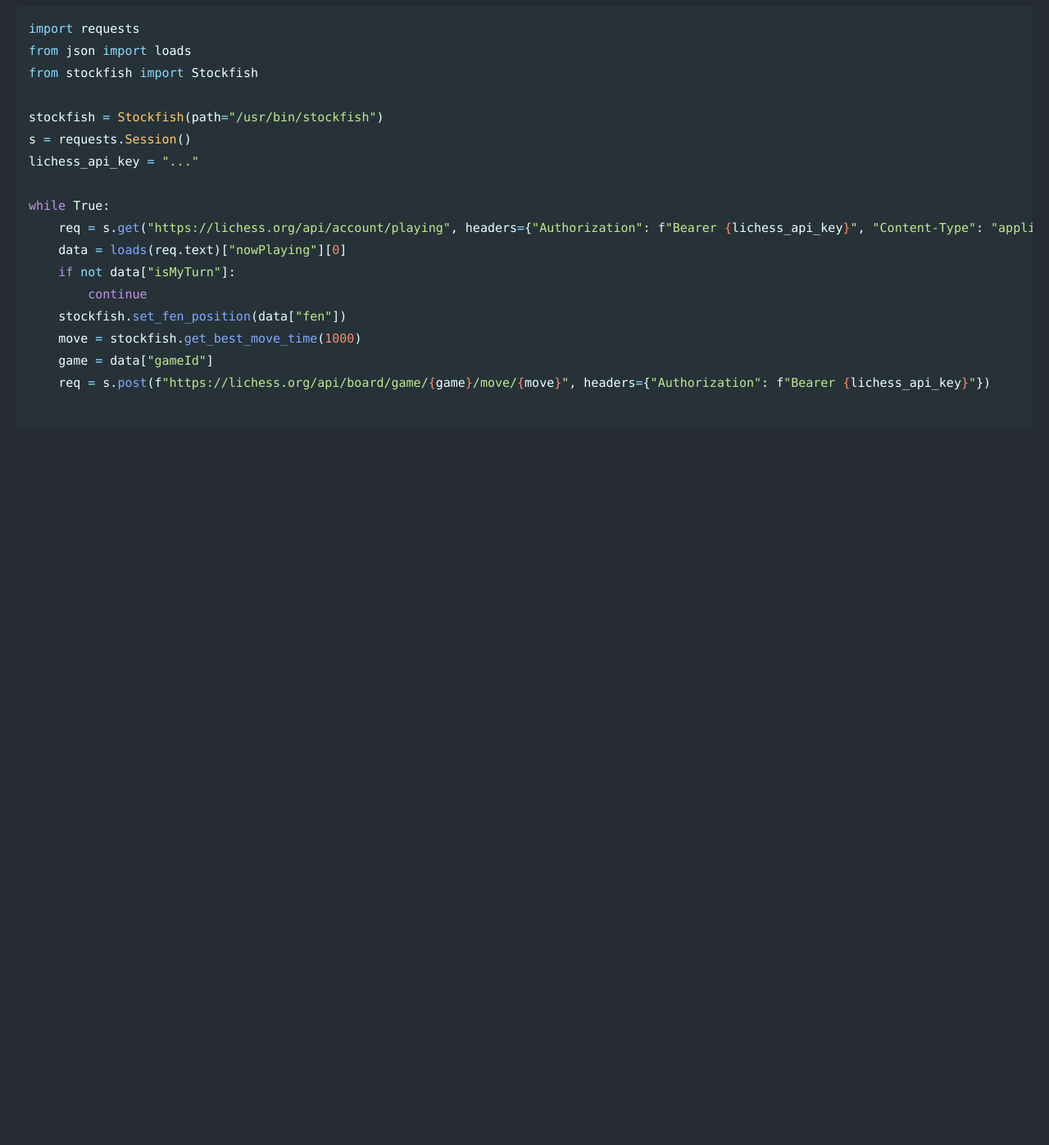
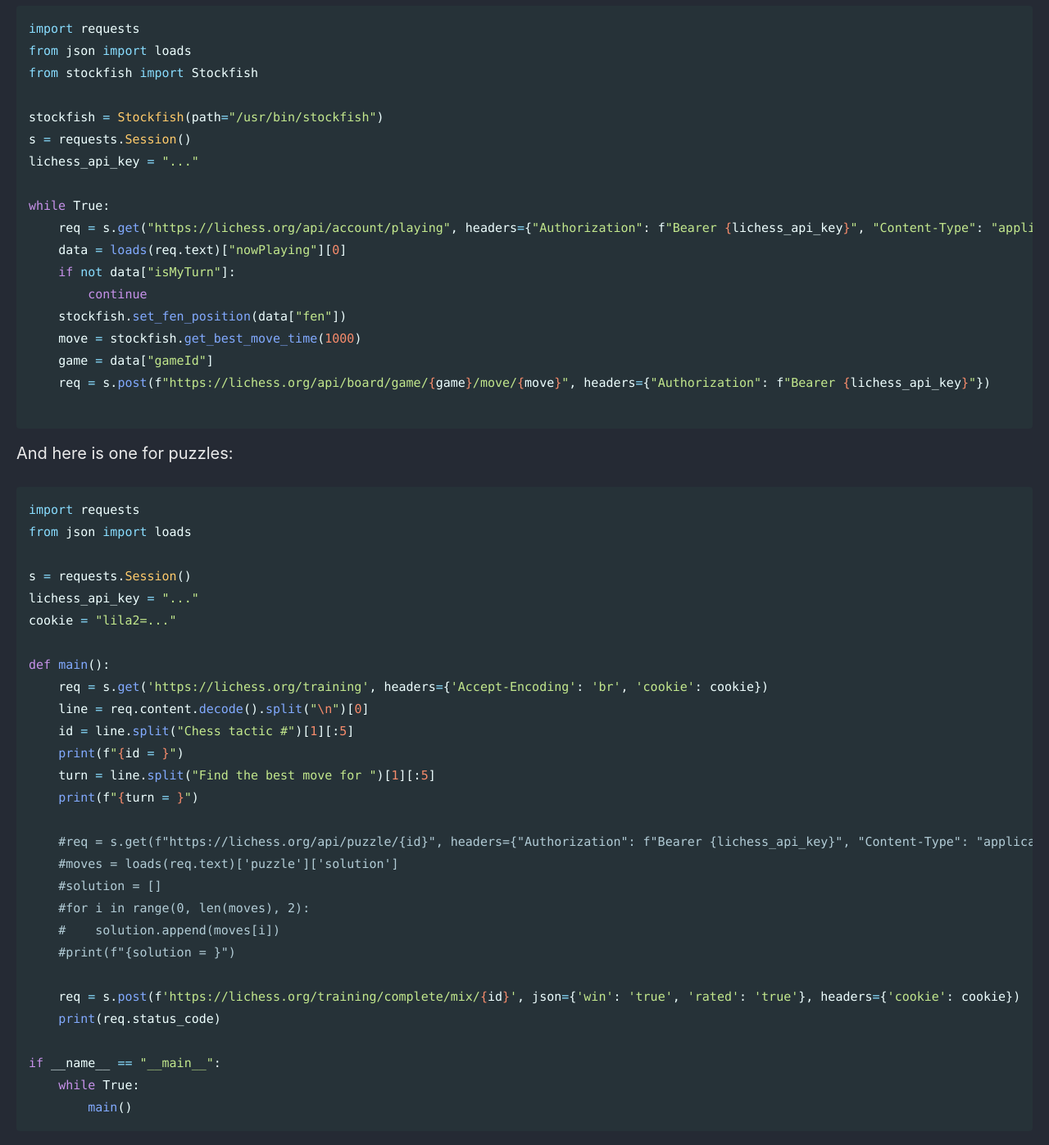
Before and after one commit to Connor-McCartney/Connor-McCartney.github.io, a Jekyll site: the page built from _pages/misc/lichess.md, in a window 1280 px wide and 1400 px high, scrolled down 343 px. Shown: the top 1397 px of the window at 82% size. Built offline with Jekyll 4.4.1, drawn with Linux system fonts in a browser that asks for light colours; cached includes are drawn as plain includes; before the commit the page ends 911 px from its top, so only the background shows below that.

Commit message:
Update lichess.md

````diff
--- a/_pages/misc/lichess.md
+++ b/_pages/misc/lichess.md
@@ -30,3 +30,37 @@ while True:
     req = s.post(f"https://lichess.org/api/board/game/{game}/move/{move}", headers={"Authorization": f"Bearer {lichess_api_key}"})
 
 ```
+
+
+And here is one for puzzles:
+
+```python
+import requests
+from json import loads
+
+s = requests.Session()
+lichess_api_key = "..."
+cookie = "lila2=..."
+
+def main():
+    req = s.get('https://lichess.org/training', headers={'Accept-Encoding': 'br', 'cookie': cookie})
+    line = req.content.decode().split("\n")[0]
+    id = line.split("Chess tactic #")[1][:5]
+    print(f"{id = }")
+    turn = line.split("Find the best move for ")[1][:5]
+    print(f"{turn = }")
+
+    #req = s.get(f"https://lichess.org/api/puzzle/{id}", headers={"Authorization": f"Bearer {lichess_api_key}", "Content-Type": "application/json"})
+    #moves = loads(req.text)['puzzle']['solution']
+    #solution = []
+    #for i in range(0, len(moves), 2):
+    #    solution.append(moves[i])
+    #print(f"{solution = }")
+
+    req = s.post(f'https://lichess.org/training/complete/mix/{id}', json={'win': 'true', 'rated': 'true'}, headers={'cookie': cookie})
+    print(req.status_code)
+
+if __name__ == "__main__":
+    while True:
+        main()
+```
````
